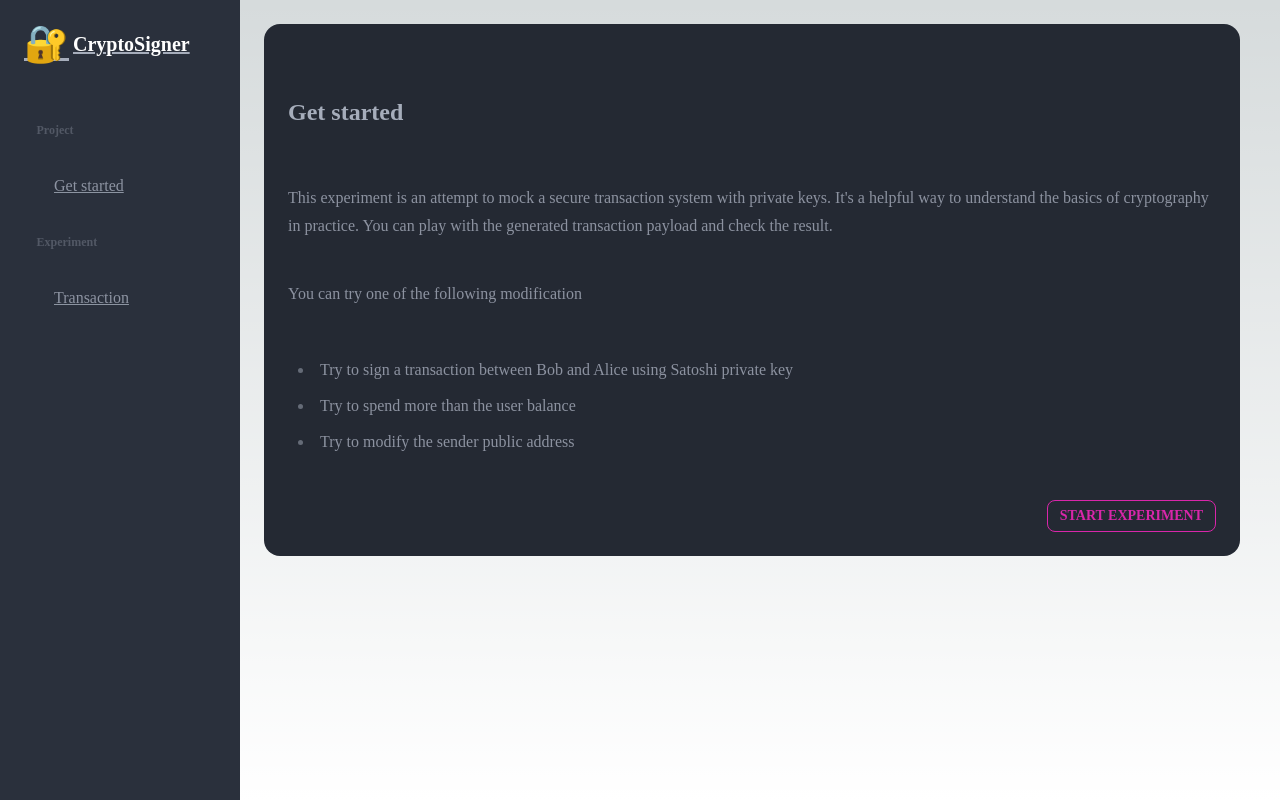
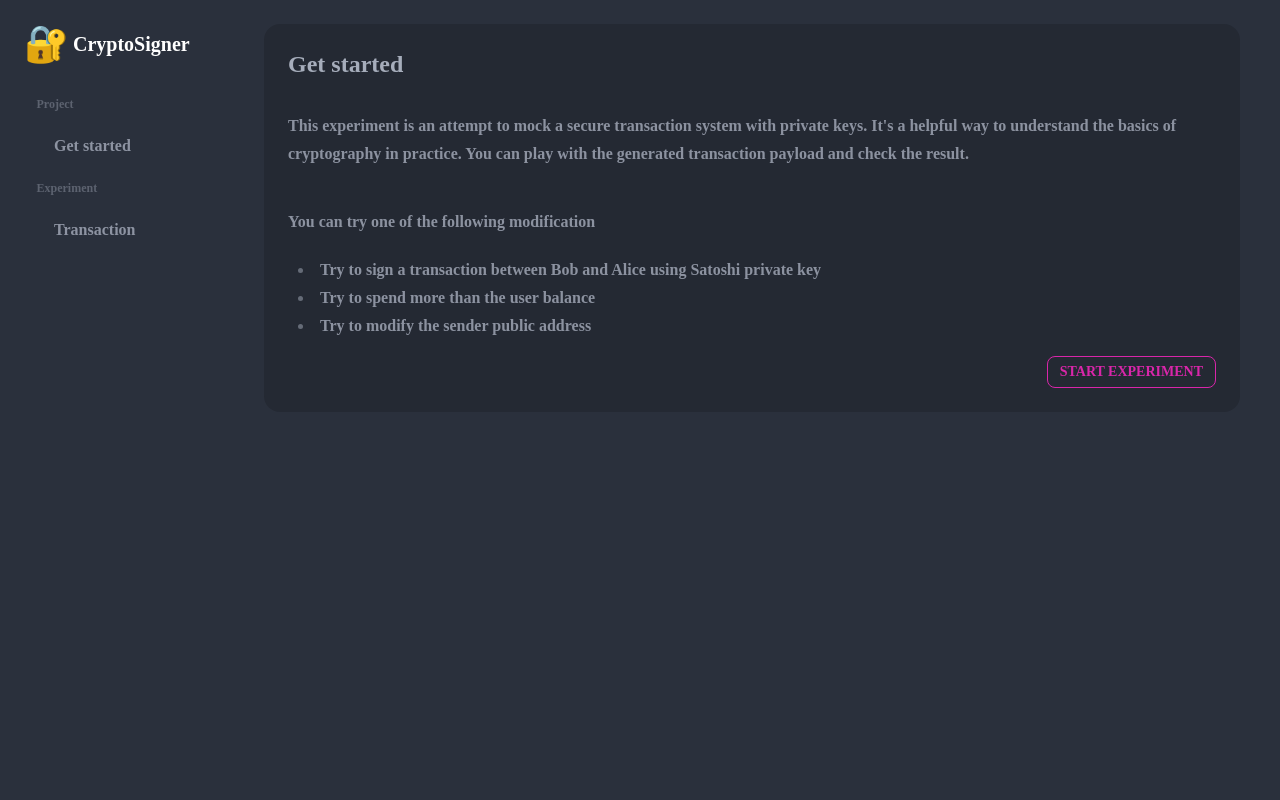
Before and after one commit to PierrePetiteau/crypto-signer, a Next.js app: page /project/get_started in a window 1280 px wide. Built offline with nearby package versions, Linux system fonts and the light colour scheme; a web font is replaced by a local one.

Commit message:
Override default style

```diff
--- a/src/styles/globals.css
+++ b/src/styles/globals.css
@@ -2,26 +2,37 @@
 @tailwind components;
 @tailwind utilities;
 
-:root {
-  --foreground-rgb: 0, 0, 0;
-  --background-start-rgb: 214, 219, 220;
-  --background-end-rgb: 255, 255, 255;
+.prose a {
+  text-decoration: none;
 }
 
-@media (prefers-color-scheme: dark) {
-  :root {
-    --foreground-rgb: 255, 255, 255;
-    --background-start-rgb: 0, 0, 0;
-    --background-end-rgb: 0, 0, 0;
-  }
+.prose :where(a, h1, h2, h3, h4, h5, h6, ul, li, input, label, button, select, option, pre, textarea, div, strong, th, td):not(:where([class~="not-prose"] *)) {
+  font-weight: 900;
 }
 
-body {
-  color: rgb(var(--foreground-rgb));
-  background: linear-gradient(
-      to bottom,
-      transparent,
-      rgb(var(--background-end-rgb))
-    )
-    rgb(var(--background-start-rgb));
+
+.prose :where(a, h1, h2, h3, h4, h5, h6, ul, li, input, label, button, select, option, pre, textarea, table):not(:where([class~="not-prose"] *)) {
+  margin-top: 0;
+  margin-bottom: 0;
 }
+
+.prose :where(code):not(:where([class~="not-prose"] *)) {
+  white-space: pre;
+  padding: 0;
+
+}
+
+.menu .menu-title {
+  opacity: 0.5;
+}
+
+::-webkit-scrollbar {
+  background-color: transparent;
+  width: 10px;
+}
+
+::-webkit-scrollbar-thumb {
+  background-color: hsl(var(--b3));
+  border-radius: 20px;
+  width: 10px;
+}
```
